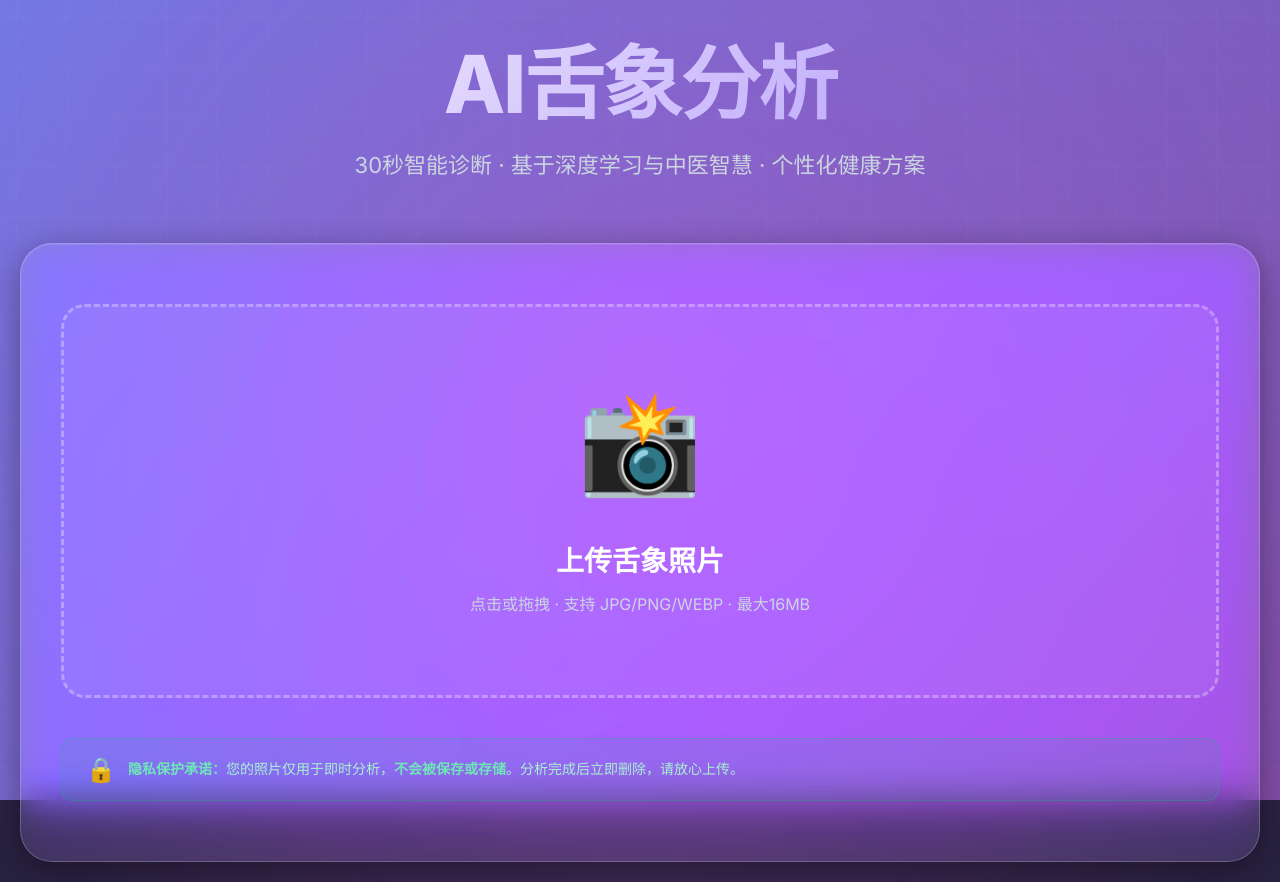
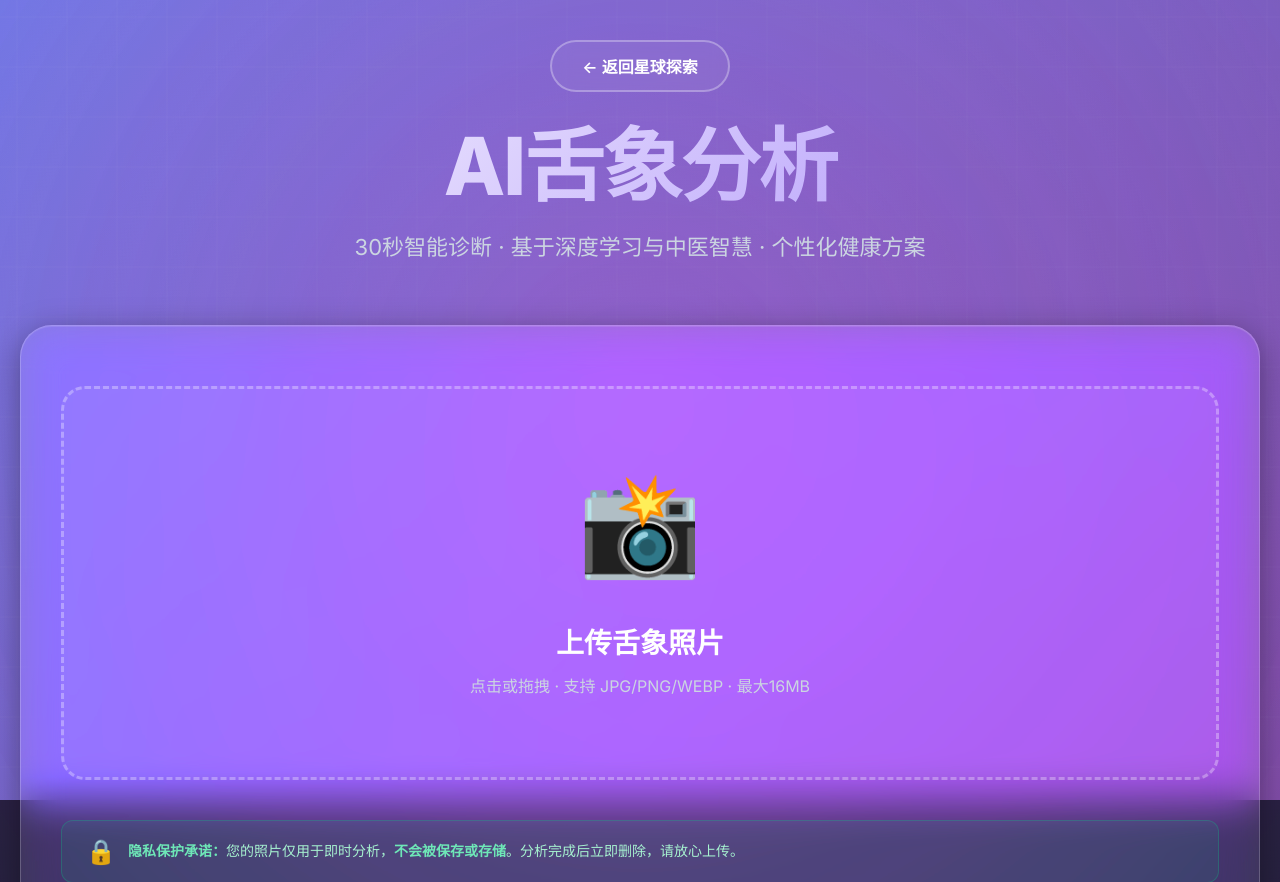
Before and after one commit to jasonma996/tongue, a Flask app: template templates/tongue_demo/index.html in a window 1280 px wide. Shown: the top 882 px of the page. Run offline with Flask 3, Linux system fonts and the light colour scheme; the template is opened without the code that fills it, so the values that code supplies are empty.

Commit message:
Make planet explorer the main landing page
- Changed homepage (/) to show colorful planet explorer
- Moved upload page to /upload route
- Updated navigation links between pages
- Planet explorer is more engaging first impression
- Upload link changed to '📸 上传我的舌象' on main page
- Added '← 返回星球探索' link on upload page

```diff
--- a/app.py
+++ b/app.py
@@ -22,7 +22,13 @@ analyzer = TongueAnalyzer()
 
 @app.route('/')
 def index():
-    """首页 - 舌象分析入口"""
+    """首页 - 健康星球探索"""
+    return demo()
+
+
+@app.route('/upload')
+def upload():
+    """上传页面 - 舌象分析入口"""
     return render_template('tongue_demo/index.html')
 
 
--- a/templates/tongue_demo/demo.html
+++ b/templates/tongue_demo/demo.html
@@ -564,7 +564,7 @@
 
     <div class="container">
         <header>
-            <a href="/" class="back-link">← 返回首页</a>
+            <a href="/upload" class="back-link">📸 上传我的舌象</a>
             <h1>🌍 探索健康星球</h1>
             <p class="subtitle">十亿个舌头，组成了一个健康世界。选择一个星球，看看与你相似的人们如何改善健康</p>
         </header>
--- a/templates/tongue_demo/index.html
+++ b/templates/tongue_demo/index.html
@@ -107,6 +107,27 @@
             text-align: center;
             margin-bottom: 60px;
             animation: fadeInDown 0.8s ease;
+        }
+
+        .home-link {
+            display: inline-block;
+            color: white;
+            text-decoration: none;
+            margin-bottom: 30px;
+            padding: 12px 30px;
+            border: 2px solid rgba(255, 255, 255, 0.3);
+            border-radius: 50px;
+            transition: all 0.3s ease;
+            background: rgba(255, 255, 255, 0.05);
+            backdrop-filter: blur(10px);
+            font-weight: 600;
+        }
+
+        .home-link:hover {
+            background: rgba(255, 255, 255, 0.15);
+            border-color: rgba(255, 255, 255, 0.6);
+            transform: translateX(-5px);
+            box-shadow: 0 0 20px rgba(99, 102, 241, 0.5);
         }
 
         h1 {
@@ -541,6 +562,7 @@
 
     <div class="container">
         <header>
+            <a href="/" class="home-link">← 返回星球探索</a>
             <h1>AI舌象分析</h1>
             <p class="subtitle">30秒智能诊断 · 基于深度学习与中医智慧 · 个性化健康方案</p>
         </header>
```
